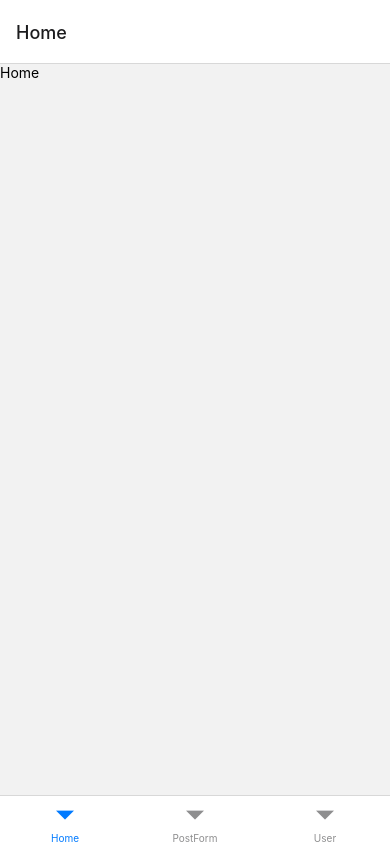
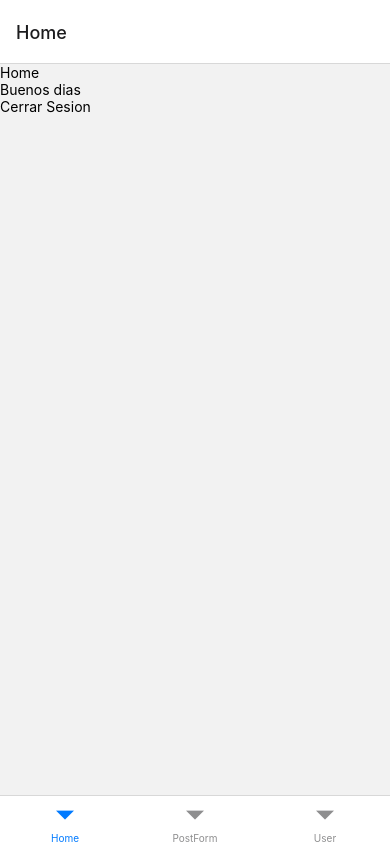
Before and after one commit to Felipejordan1/Proyecto3, a React Native app: screen /Menu in a window 390 px wide. Built offline with nearby package versions, Linux system fonts and the light colour scheme; no server answers.

Commit message:
Ultimo stage del dia

```diff
--- a/src/screens/Home/Home.js
+++ b/src/screens/Home/Home.js
@@ -13,11 +13,19 @@ class Home extends Component {
             profilePicture:'',
         }
     }
+    cerrarSesion(){
+        auth.signOut();
+        this.props.navigation.navigate("Login");
 
+    }
     render(){
         return(
             <View >
                 <Text>Home</Text>
+                <Text>Buenos dias {this.state.userName}</Text>
+                <TouchableOpacity onPress={()=>this.cerrarSesion()}>
+                    <Text>Cerrar Sesion</Text>
+                </TouchableOpacity>
             </View>
         )
     }
--- a/src/screens/Login/Login.js
+++ b/src/screens/Login/Login.js
@@ -51,7 +51,7 @@ class Login extends Component {
                     secureTextEntry={true}
                     value={this.state.password}
                 />
-                <TouchableOpacity style={styles.button} onPress={()=>this.props.navigation.navigate('Home')}>
+                <TouchableOpacity style={styles.button} onPress={()=>this.props.navigation.navigate('Menu')}>
                     <Text style={styles.textButton}>Login</Text>
                 </TouchableOpacity>
                 <TouchableOpacity style={styles.buttonRegister} onPress={()=>this.props.navigation.navigate('Register')}>
--- a/src/screens/Register/Register.js
+++ b/src/screens/Register/Register.js
@@ -14,13 +14,13 @@ class Register extends Component {
         }
     }
 
-    register (email, pass){
+    register (email, pass, userName){
         auth.createUserWithEmailAndPassword(email, pass)
             .then((res)=>{
                 console.log('Se ha registrado correctamente', res);
                 db.collection('usuarios').add({
                     owner: auth.currentUser.email,
-                    username: this.state.userName,
+                    username: userName,
                     biografia: this.state.biografia,
                     profilePicture: this.state.profilePicture,
                     createdAt: Date.now(),
@@ -57,7 +57,7 @@ class Register extends Component {
                     secureTextEntry={true}
                     value={this.state.password}
                 />
-                <TouchableOpacity style={styles.button} onPress={()=>this.register(this.state.email, this.state.password)}>
+                <TouchableOpacity style={styles.button} onPress={()=>this.register(this.state.email, this.state.password, this.state.userName)}>
                     <Text style={styles.textButton}>Registrarse</Text>
                 </TouchableOpacity>
                 <TouchableOpacity style={styles.buttonRegister} onPress={()=>this.props.navigation.navigate('Login')}>
```
